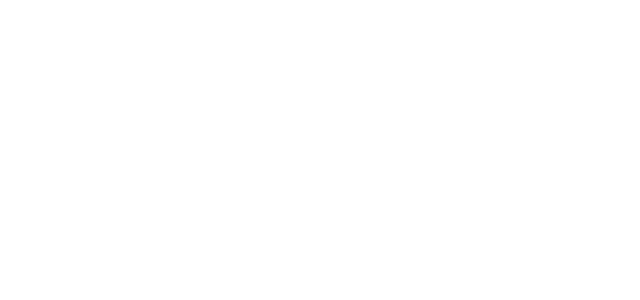
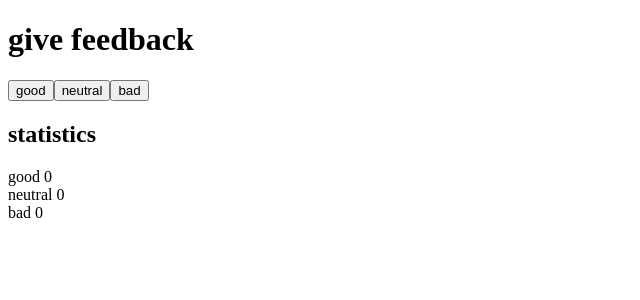
Before and after one commit to MehmetAydar01/FullStackOpen-Exercises, a React (Vite) app in the folder Part1/unicafe/: page / in a window 1280 px wide. Shown: the top 300 px of the page, without its empty margins (0-640 px from the left). Built offline with nearby package versions, Linux system fonts and the light colour scheme.

Commit message:
part1--exercises-1.6

```diff
--- a/Part1/unicafe/src/App.jsx
+++ b/Part1/unicafe/src/App.jsx
@@ -1,10 +1,51 @@
+import { useState } from "react"
 
+const Head1 = props => <h1>{props.text}</h1>
+const Head2 = props => <h2>{props.text}</h2>
 
-function App() {
+const Button = (props) => {
+  return (
+    <>
+      <button onClick={props.handleClick}>{props.text}</button>
+    </>
+  )
+}
+
+const Statistics = (props) => {
+  return (
+    <div>
+      {props.text} {props.value}
+    </div>
+  )
+}
+
+const App = () => {
+  const [good, setGood] = useState(0)
+  const [neutral, setNeutral] = useState(0)
+  const [bad, setBad] = useState(0)
+
+  const mySetGood = () => {
+    setGood(good + 1)
+  }
+
+  const mySetNeutral = () => {
+    setNeutral(neutral + 1)
+  }
+
+  const mySetBad = () => {
+    setBad(bad + 1)
+  }
 
   return (
     <div>
-
+      <Head1 text='give feedback' />
+      <Button handleClick={mySetGood} text='good' />
+      <Button handleClick={mySetNeutral} text='neutral' />
+      <Button handleClick={mySetBad} text='bad' />
+      <Head2 text='statistics' />
+      <Statistics text='good' value={good} />
+      <Statistics text='neutral' value={neutral} />
+      <Statistics text='bad' value={bad} />
     </div>
   )
 }
--- a/Part1/unicafe/src/main.jsx
+++ b/Part1/unicafe/src/main.jsx
@@ -1,7 +1,7 @@
 import React from 'react'
 import ReactDOM from 'react-dom/client'
 
-import App from './App.jsx'
+import App from './App'
 
 
 ReactDOM.createRoot(document.getElementById('root')).render(<App />)
```
